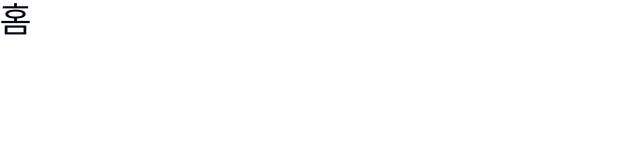
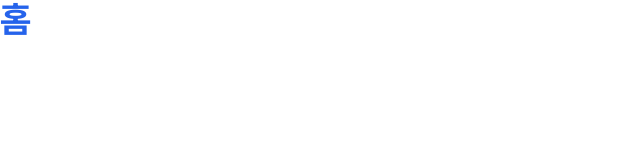
Before and after one commit to willy4202/saveMe, a Next.js app: page / in a window 1280 px wide. Shown: the top 160 px of the page, without its empty margins (0-640 px from the left). Built offline with nearby package versions, Linux system fonts and the light colour scheme.

Commit message:
primary 변경

```diff
--- a/app/globals.css
+++ b/app/globals.css
@@ -12,54 +12,56 @@ body {
   }
 }
 
+/*  컬러 변경 원할 때 사용  */
 @layer base {
   :root {
     --background: 0 0% 100%;
-    --foreground: 224 71.4% 4.1%;
+    --foreground: 222.2 84% 4.9%;
     --card: 0 0% 100%;
-    --card-foreground: 224 71.4% 4.1%;
+    --card-foreground: 222.2 84% 4.9%;
     --popover: 0 0% 100%;
-    --popover-foreground: 224 71.4% 4.1%;
-    --primary: 220.9 39.3% 11%;
-    --primary-foreground: 210 20% 98%;
-    --secondary: 220 14.3% 95.9%;
-    --secondary-foreground: 220.9 39.3% 11%;
-    --muted: 220 14.3% 95.9%;
-    --muted-foreground: 220 8.9% 46.1%;
-    --accent: 220 14.3% 95.9%;
-    --accent-foreground: 220.9 39.3% 11%;
+    --popover-foreground: 222.2 84% 4.9%;
+    --primary: 221.2 83.2% 53.3%;
+    --primary-foreground: 210 40% 98%;
+    --secondary: 210 40% 96.1%;
+    --secondary-foreground: 222.2 47.4% 11.2%;
+    --muted: 210 40% 96.1%;
+    --muted-foreground: 215.4 16.3% 46.9%;
+    --accent: 210 40% 96.1%;
+    --accent-foreground: 222.2 47.4% 11.2%;
     --destructive: 0 84.2% 60.2%;
-    --destructive-foreground: 210 20% 98%;
-    --border: 220 13% 91%;
-    --input: 220 13% 91%;
-    --ring: 224 71.4% 4.1%;
+    --destructive-foreground: 210 40% 98%;
+    --border: 214.3 31.8% 91.4%;
+    --input: 214.3 31.8% 91.4%;
+    --ring: 221.2 83.2% 53.3%;
+    --radius: 0.5rem;
     --chart-1: 12 76% 61%;
     --chart-2: 173 58% 39%;
     --chart-3: 197 37% 24%;
     --chart-4: 43 74% 66%;
     --chart-5: 27 87% 67%;
-    --radius: 0.5rem;
   }
+
   .dark {
-    --background: 224 71.4% 4.1%;
-    --foreground: 210 20% 98%;
-    --card: 224 71.4% 4.1%;
-    --card-foreground: 210 20% 98%;
-    --popover: 224 71.4% 4.1%;
-    --popover-foreground: 210 20% 98%;
-    --primary: 210 20% 98%;
-    --primary-foreground: 220.9 39.3% 11%;
-    --secondary: 215 27.9% 16.9%;
-    --secondary-foreground: 210 20% 98%;
-    --muted: 215 27.9% 16.9%;
-    --muted-foreground: 217.9 10.6% 64.9%;
-    --accent: 215 27.9% 16.9%;
-    --accent-foreground: 210 20% 98%;
+    --background: 222.2 84% 4.9%;
+    --foreground: 210 40% 98%;
+    --card: 222.2 84% 4.9%;
+    --card-foreground: 210 40% 98%;
+    --popover: 222.2 84% 4.9%;
+    --popover-foreground: 210 40% 98%;
+    --primary: 217.2 91.2% 59.8%;
+    --primary-foreground: 222.2 47.4% 11.2%;
+    --secondary: 217.2 32.6% 17.5%;
+    --secondary-foreground: 210 40% 98%;
+    --muted: 217.2 32.6% 17.5%;
+    --muted-foreground: 215 20.2% 65.1%;
+    --accent: 217.2 32.6% 17.5%;
+    --accent-foreground: 210 40% 98%;
     --destructive: 0 62.8% 30.6%;
-    --destructive-foreground: 210 20% 98%;
-    --border: 215 27.9% 16.9%;
-    --input: 215 27.9% 16.9%;
-    --ring: 216 12.2% 83.9%;
+    --destructive-foreground: 210 40% 98%;
+    --border: 217.2 32.6% 17.5%;
+    --input: 217.2 32.6% 17.5%;
+    --ring: 224.3 76.3% 48%;
     --chart-1: 220 70% 50%;
     --chart-2: 160 60% 45%;
     --chart-3: 30 80% 55%;
--- a/app/page.tsx
+++ b/app/page.tsx
@@ -1,7 +1,7 @@
 export default function Home() {
   return (
     <main className=" w-full h-full text-4xl ">
-      <div>홈</div>
+      <div className=" text-primary text-4xl  font-bold">홈</div>
     </main>
   );
 }
```
